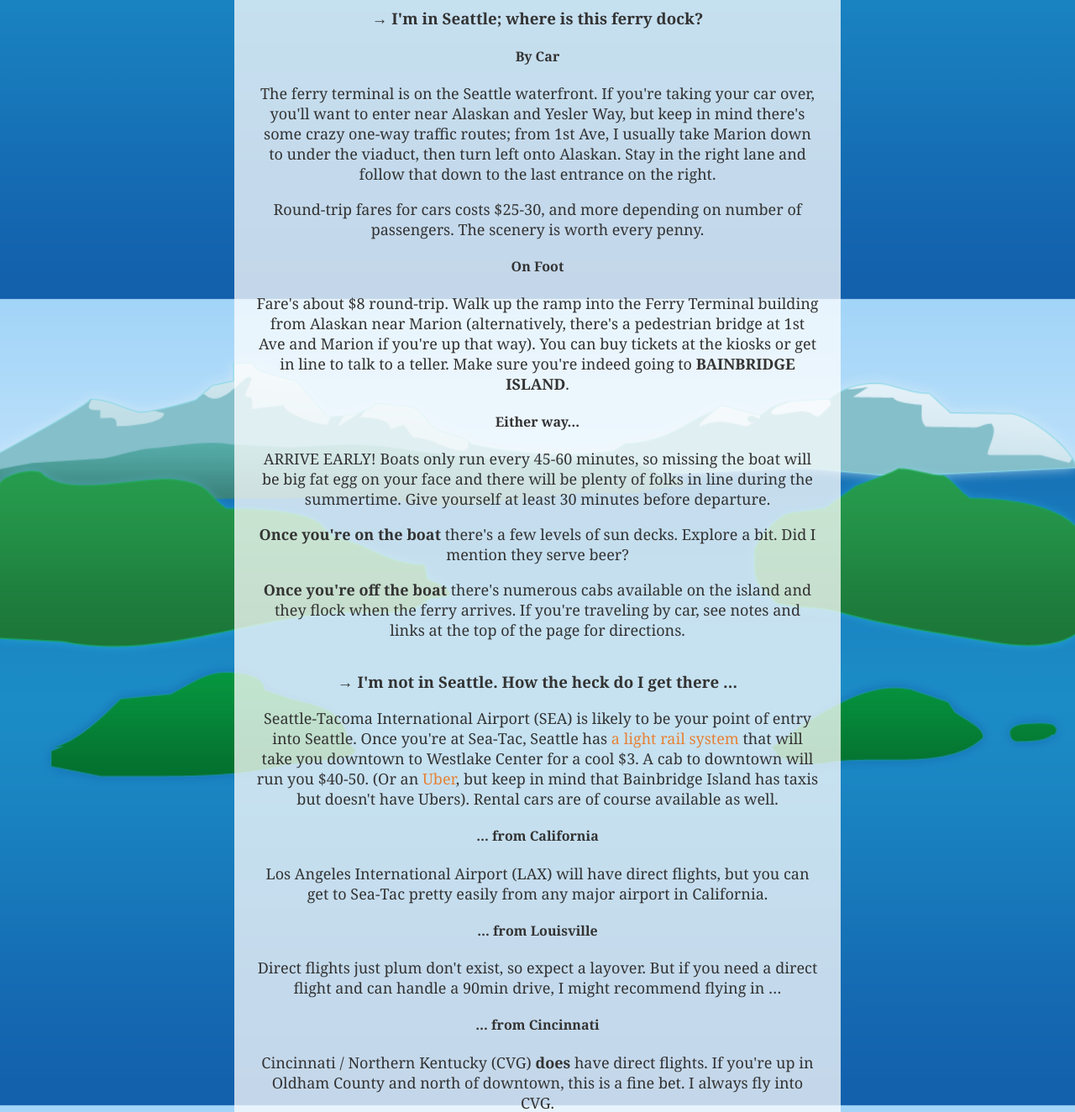
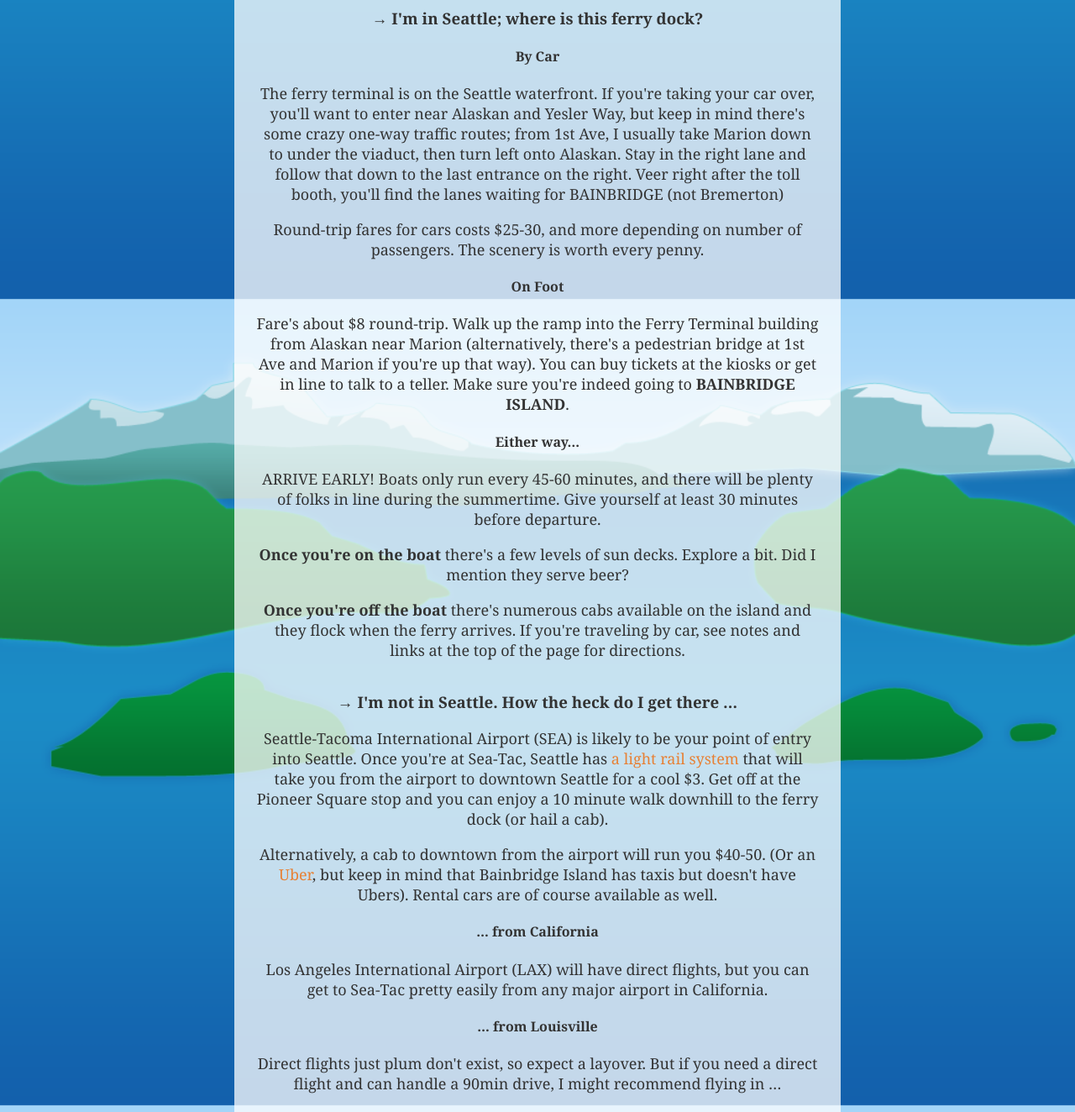
Before and after one commit to bahoo/jonandcari, a Django app: template templates/getting-here.html in a window 1280 px wide. Shown: the part 604-1928 px from the top of the page at 84% size. Run offline with Django 3.2, Linux system fonts and the light colour scheme; the template is opened without the code that fills it, so the values that code supplies are empty; parts of the project's set-up code (start-up, migrations or seed data) failed here and were passed over; some libraries are stand-ins or nearby versions.

Commit message:
Cari's first commit
few word changes on getting here page and rsvp page

```diff
--- a/templates/getting-here.html
+++ b/templates/getting-here.html
@@ -23,21 +23,23 @@
 
 	<h3>&rarr; I'm in Seattle; where is this ferry dock?</h3>
 	<h4>By Car</h4>
-	<p>The ferry terminal is on the Seattle waterfront. If you're taking your car over, you'll want to enter near Alaskan and Yesler Way, but keep in mind there's some crazy one-way traffic routes; from 1st Ave, I usually take Marion down to under the viaduct, then turn left onto Alaskan. Stay in the right lane and follow that down to the last entrance on the right.</p>
+	<p>The ferry terminal is on the Seattle waterfront. If you're taking your car over, you'll want to enter near Alaskan and Yesler Way, but keep in mind there's some crazy one-way traffic routes; from 1st Ave, I usually take Marion down to under the viaduct, then turn left onto Alaskan. Stay in the right lane and follow that down to the last entrance on the right. Veer right after the toll booth, you'll find the lanes waiting for BAINBRIDGE (not Bremerton)</p>
 	<p>Round-trip fares for cars costs $25-30, and more depending on number of passengers. The scenery is worth every penny.</p>
 
 	<h4>On Foot</h4>
 	<p>Fare's about $8 round-trip. Walk up the ramp into the Ferry Terminal building from Alaskan near Marion (alternatively, there's a pedestrian bridge at 1st Ave and Marion if you're up that way). You can buy tickets at the kiosks or get in line to talk to a teller. Make sure you're indeed going to <b>BAINBRIDGE ISLAND</b>.</p>
 
 	<h4>Either way&hellip;</h4>
-	<p>ARRIVE EARLY! Boats only run every 45-60 minutes, so missing the boat will be big fat egg on your face and there will be plenty of folks in line during the summertime. Give yourself at least 30 minutes before departure.</p>
+	<p>ARRIVE EARLY! Boats only run every 45-60 minutes, and there will be plenty of folks in line during the summertime. Give yourself at least 30 minutes before departure.</p>
 
 	<p><b>Once you're on the boat</b> there's a few levels of sun decks. Explore a bit. Did I mention they serve beer?</p>
 
 	<p><b>Once you're off the boat</b> there's numerous cabs available on the island and they flock when the ferry arrives. If you're traveling by car, see notes and links at the top of the page for directions.</p>
 
 	<h3>&rarr; I'm not in Seattle. How the heck do I get there &hellip;</h3>
-	<p>Seattle-Tacoma International Airport (SEA) is likely to be your point of entry into Seattle. Once you're at Sea-Tac, Seattle has <a href="http://www.soundtransit.org/Schedules/Central-Link-light-rail">a light rail system</a> that will take you downtown to Westlake Center for a cool $3. A cab to downtown will run you $40-50. (Or an <a href="https://www.uber.com/">Uber</a>, but keep in mind that Bainbridge Island has taxis but doesn't have Ubers). Rental cars are of course available as well.</p>
+	<p>Seattle-Tacoma International Airport (SEA) is likely to be your point of entry into Seattle. Once you're at Sea-Tac, Seattle has <a href="http://www.soundtransit.org/Schedules/Central-Link-light-rail">a light rail system</a> that will take you from the airport to downtown Seattle for a cool $3. Get off at the Pioneer Square stop and you can enjoy a 10 minute walk downhill to the ferry dock (or hail a cab).</p>
+
+	<p>Alternatively, a cab to downtown from the airport will run you $40-50. (Or an <a href="https://www.uber.com/">Uber</a>, but keep in mind that Bainbridge Island has taxis but doesn't have Ubers). Rental cars are of course available as well.</p>
 	<h4>&hellip; from California</h4>
 	<p>Los Angeles International Airport (LAX) will have direct flights, but you can get to Sea-Tac pretty easily from any major airport in California.</p>
 	<h4>&hellip; from Louisville</h4>
--- a/templates/rsvp.html
+++ b/templates/rsvp.html
@@ -6,7 +6,7 @@
 			<div class="note">Sweet! Your RSVP has been saved :)</div>
 		{% endif %}
 
-		<p>You probably <a href="{% url "save_the_date" %}">already heard</a>, but</p>
+		<p>You probably <a href="{% url save_the_date %}">already heard</a>...</p>
 		<h2>Jon and Cari <br class="m" />are tying the knot</h2>
 
 		<p>&hellip; and we're hoping that<br />YOU will come celebrate with us.</p>
```
Also changed, not shown: settings/windows.py (added, +24 -0 lines), jonandcari.db, 8 other files.
